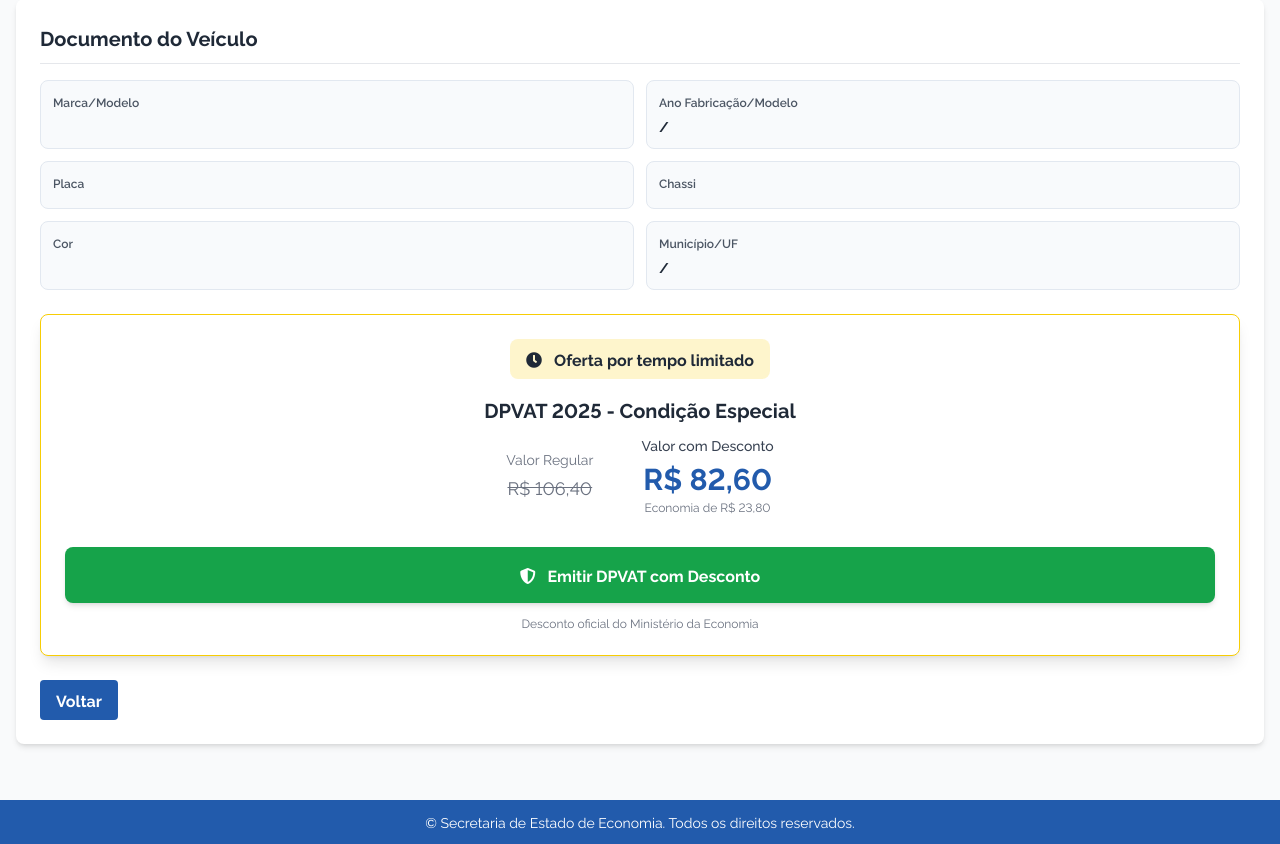
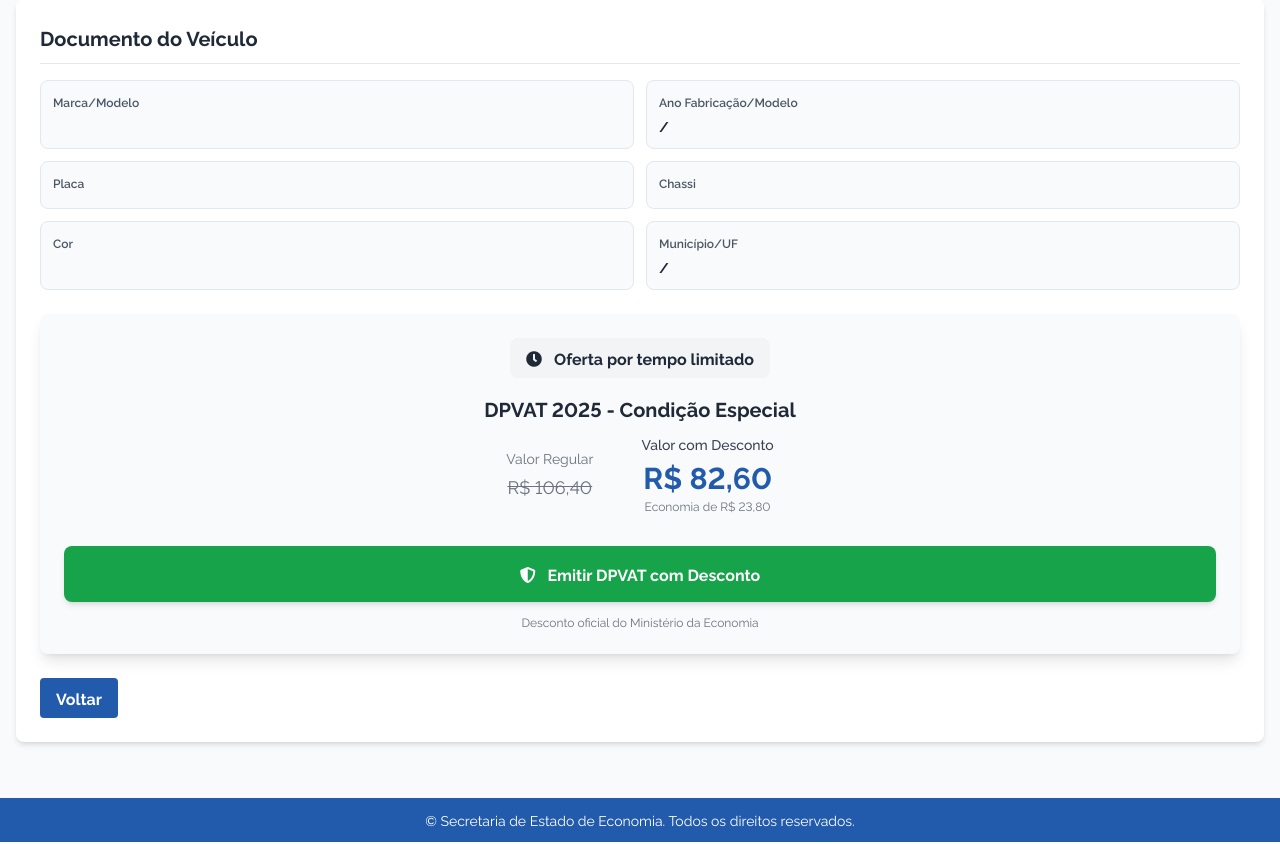
Before and after one commit to edvarvds/bb-main, a Flask app: template templates/veiculo.html in a window 1280 px wide. Shown: the part 366-1210 px from the top of the page. Run offline with Flask 3, Linux system fonts and the light colour scheme; the template is opened without the code that fills it, so the values that code supplies are empty; some libraries are stand-ins or nearby versions.

Commit message:
Agent query: Is the payment section on the vehicle details page showing correctly with the new gray background style?
Remove yellow background from promotion box

Screenshot: https://storage.googleapis.com/screenshot-production-us-central1/934e2a8b-7e32-4053-b925-086769cadc7d/7ff1fccf-9647-4fbe-a7a9-b2e5e3bb3a49.jpg

```diff
--- a/templates/veiculo.html
+++ b/templates/veiculo.html
@@ -152,9 +152,9 @@
             </div>
 
             <!-- Promotion Box -->
-            <div class="mt-6 bg-white border border-custom-yellow rounded-lg shadow-lg overflow-hidden">
+            <div class="mt-6 bg-gray-50 rounded-lg shadow-lg overflow-hidden">
                 <div class="text-center p-6">
-                    <div class="bg-custom-yellow bg-opacity-20 text-gray-800 px-4 py-2 rounded-lg mb-4 inline-block">
+                    <div class="bg-gray-100 text-gray-800 px-4 py-2 rounded-lg mb-4 inline-block">
                         <i class="fas fa-clock mr-2"></i>
                         <span class="font-bold">Oferta por tempo limitado</span>
                     </div>
```
